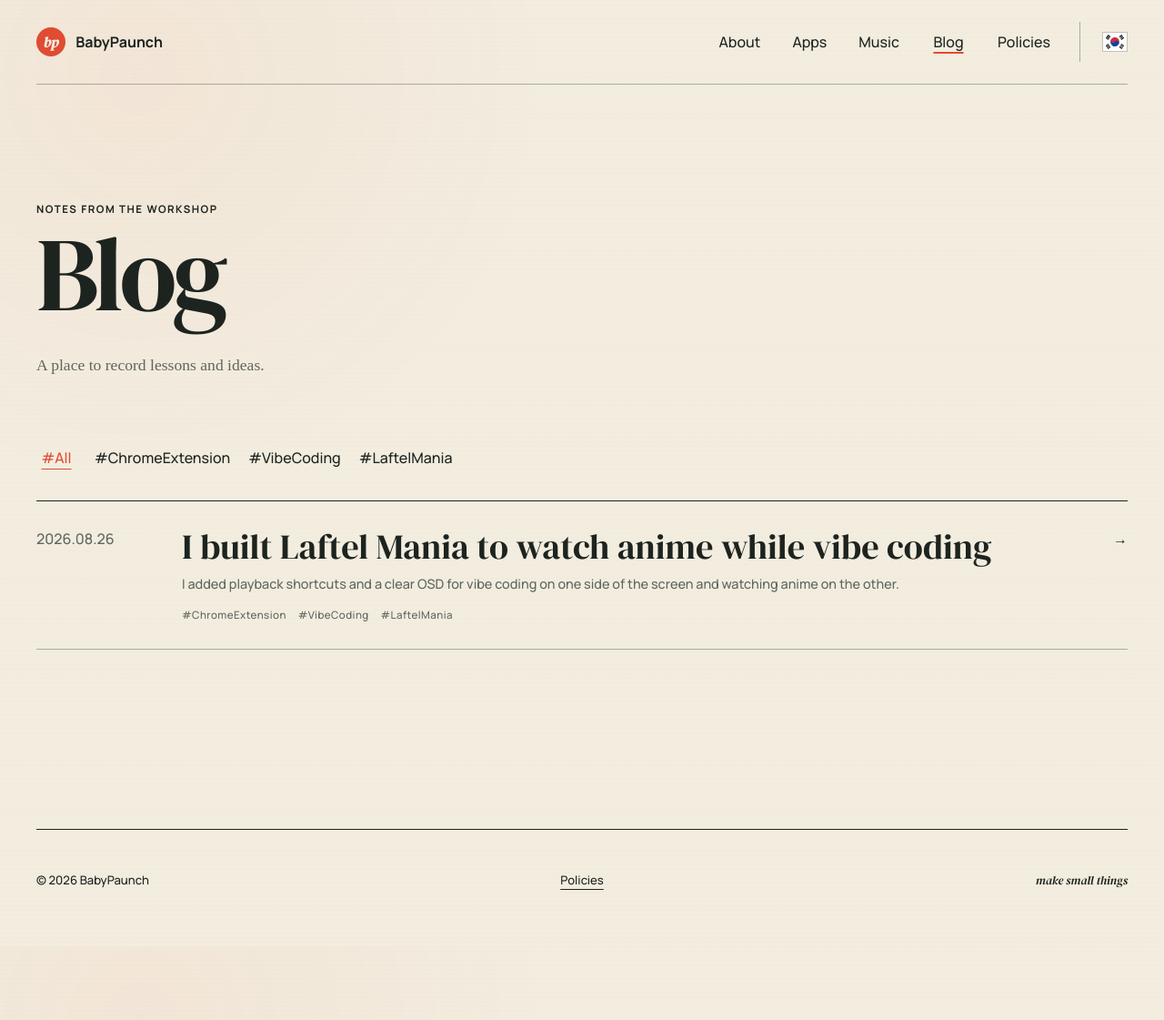
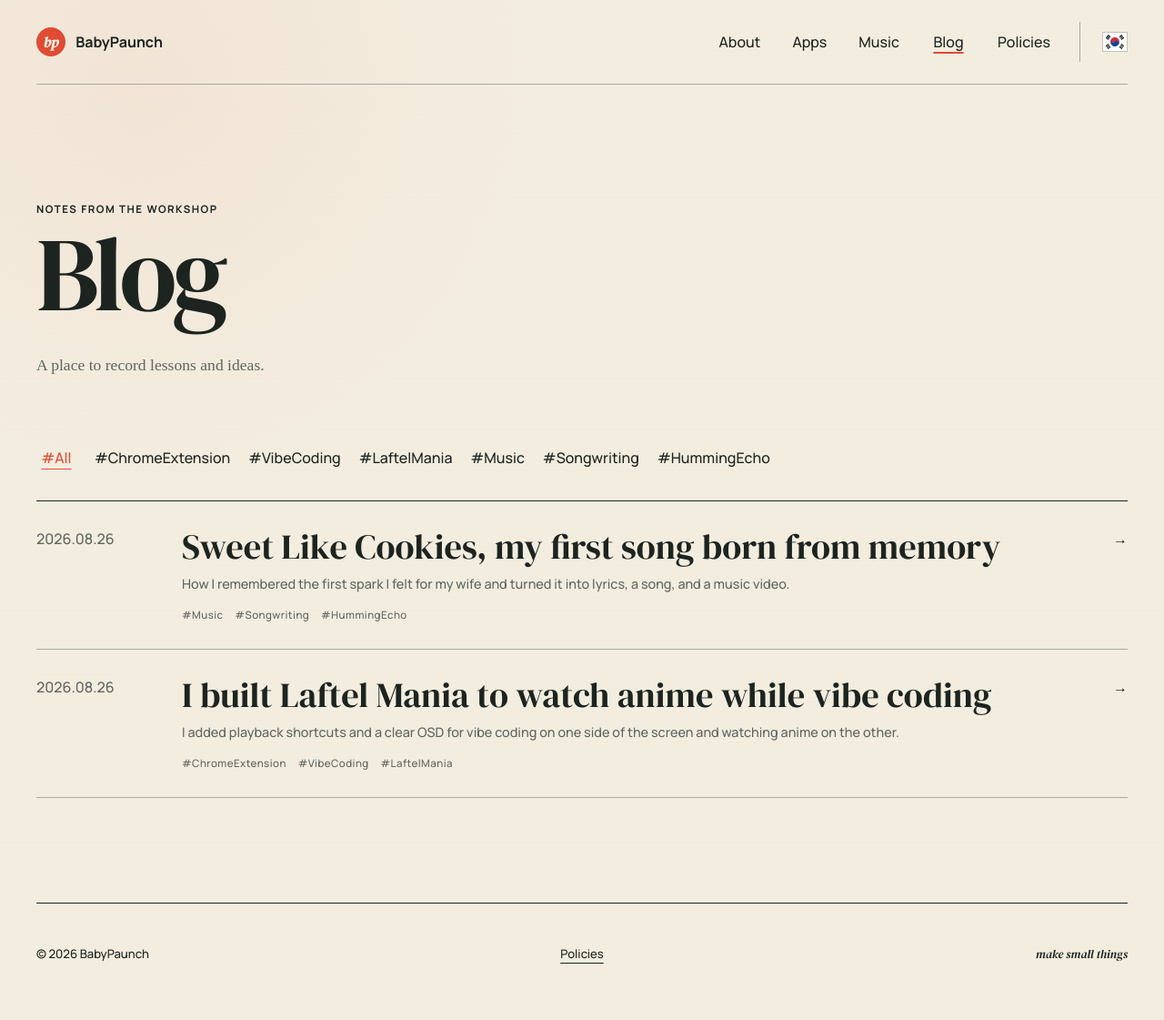
Before and after one commit to babypaunch/babypaunch.github.io, a Jekyll site: the page built from en/blog/index.html, in a window 1280 px wide. Shown: the whole page at 91% size. Built offline with Jekyll 4.4.1, drawn with Linux system fonts in a browser that asks for light colours; some web fonts are replaced; before the commit the page ends 1040 px from its top, so only the background shows below that; some of the changed lines change nothing that is shown.

Commit message:
feat(blog): Sweet Like Cookies 제작기 작성

```diff
--- a/_data/en.yml
+++ b/_data/en.yml
@@ -56,6 +56,9 @@
     chrome-extension: ChromeExtension
     vibe-coding: VibeCoding
     laftel-mania: LaftelMania
+    music: Music
+    songwriting: Songwriting
+    humming-echo: HummingEcho
 policies:
   intro: Policy documents for the apps and services provided by BabyPaunch.
   links:
--- a/_data/ko.yml
+++ b/_data/ko.yml
@@ -56,6 +56,9 @@
     chrome-extension: Chrome확장
     vibe-coding: 바이브코딩
     laftel-mania: LaftelMania
+    music: 음악
+    songwriting: 작사
+    humming-echo: HummingEcho
 policies:
   intro: BabyPaunch가 제공하는 앱과 서비스의 정책 문서를 확인할 수 있습니다.
   links:
--- /dev/null
+++ b/_posts/2026-08-26-sweet-like-cookies-en.md
@@ -0,0 +1,130 @@
+---
+layout: post
+locale: en
+page_key: blog
+title: Sweet Like Cookies, my first song born from memory
+description: How I remembered the first spark I felt for my wife and turned it into lyrics, a song, and a music video.
+category: Music
+date: 2026-08-26 01:00:00 +0900
+permalink: /en/blog/sweet-like-cookies/
+language_url: /blog/sweet-like-cookies/
+alternate_ko: /blog/sweet-like-cookies/
+alternate_en: /en/blog/sweet-like-cookies/
+tags:
+  - music
+  - songwriting
+  - humming-echo
+---
+
+Life became difficult in many ways from 2023 onward.
+
+After my wife passed away, I stayed inside for a long time. I experienced panic attacks, and there were days when distancing myself from reality felt like the only way to endure it. Time kept moving, but mine seemed to have stopped.
+
+About a year later, I began writing lyrics from the moments that reminded me of her. I could not fit our entire life into one song, so I returned to the very beginning.
+
+The first time I saw her photograph. I wanted to preserve that brief, unmistakable spark in a song.
+
+<p class="article-question">If I turned the first spark I felt for someone who is gone into a song, what would that memory look like?</p>
+
+## Like two strangers passing in the street
+
+I retold our first meeting as a different scene.
+
+On his way home, a well-dressed man sees a beautiful woman walking toward him. Their eyes meet for a moment. His heart races, and before he even knows her name, he imagines an entire future with her.
+
+In reality, the feeling came from the first time I saw my wife's photograph. I transformed it into a moment of falling for a stranger passing on the street. Rather than explain the memory exactly as it happened, I wanted it to unfold like a short film.
+
+I also slipped in a joke that a friend on social media used to make: when a man meets a woman, he immediately starts dreaming about the future. I expressed that ridiculous leap of imagination in one line.
+
+> I'm already grandpa, wrinkled and gray
+
+They have barely exchanged a glance, yet he is already an old man in the future they share. It is a funny image, but when someone captures your heart, even the distant future can suddenly feel close.
+
+## The turn hidden inside a bright song
+
+The music and lyrics are bright on the surface. His heartbeat moves lightly, and the daydream is sweet like a cookie.
+
+But the fantasy does not last. She walks past him, and he heads home alone again. The brief magic fades, leaving only its sweetness behind.
+
+The ending carries the feeling of `iljangchunmong`, a Korean expression for a beautiful dream that vanishes in an instant. Life can pass in ways that run against our hopes. I wanted the tender fantasy and the lonely reality to exist in the same song.
+
+Perhaps that was also how I felt about memory. Our time together had ended, but the feeling of that first spark had not disappeared.
+
+## A music video that existed in my head first
+
+As I wrote the lyrics, I could already see the music video clearly: a man in a suit holding an umbrella, two people passing one another, and an imagined future appearing for a moment before fading away.
+
+Finishing both the song and the video by myself took time.
+
+I created the images with Midjourney. Precise composition and narrative mattered more to me than making every shot move naturally, so I chose a sequence of still images. I shaped each angle, glance, and transition until the result came close to the film I had imagined.
+
+I first sketched all the lyrics in Korean, then used a translator to build the English version. A direct translation would not sing well, so I kept revising the words to preserve their meaning while making the pronunciation, length, and rhyme flow naturally.
+
+The process reminded me how much lyrics determine the direction of a song. I still write down new lines whenever inspiration comes. Before there is a melody, a song can already begin forming its expression and scenery inside a few sentences.
+
+## Putting my name in my first song
+
+`Sweet Like Cookies`, released on July 1, 2025, is my first song.
+
+I boldly put my own name in its opening line.
+
+> My name is Daegyu, I'm walking the lane
+
+It felt a little embarrassing, but I did not want to hide where the song began. It came from my own memory and carries a feeling I wanted to share directly.
+
+I hope this song might become a small serenade for someone in love. I want the spark I once held to travel through the music and reach another person's heart.
+
+<div class="music-video">
+  <iframe src="https://www.youtube-nocookie.com/embed/t6aQ-sHDGBA?rel=0" title="Sweet Like Cookies — YouTube video player" loading="lazy" allow="accelerometer; autoplay; clipboard-write; encrypted-media; gyroscope; picture-in-picture" referrerpolicy="strict-origin-when-cross-origin" allowfullscreen></iframe>
+</div>
+
+<iframe class="spotify-player" src="https://open.spotify.com/embed/track/5JGDMtUk9mb7m3hpLGWjSl?utm_source=generator&amp;theme=0" title="Sweet Like Cookies — Spotify music player" loading="lazy" allow="autoplay; clipboard-write; encrypted-media; fullscreen; picture-in-picture"></iframe>
+
+<details>
+  <summary>Read the full lyrics</summary>
+
+  <p>My name is Daegyu, I'm walking the lane,<br>
+  A suit so clean, not a wrinkle or stain.<br>
+  Umbrella in hand, I'm dressed for the rain,<br>
+  Then I see her and I'm never the same.</p>
+
+  <p>She's walking toward me, her eyes catch mine,<br>
+  A moment so still, like we're frozen in time.<br>
+  Locked in a glance, now I can't look away,<br>
+  And the movie in my mind starts to play.</p>
+
+  <p>Ooh<br>
+  My heart is thumpin', it's skippin' a beat<br>
+  Ooh<br>
+  Love just hit me right off my feet<br>
+  Ooh<br>
+  I'm already grandpa, wrinkled and gray<br>
+  Ooh<br>
+  But that daydream was sweet like cookies</p>
+
+  <p>My name is Daegyu, I breathe in her scent,<br>
+  A breeze of perfume — like heaven was sent.<br>
+  Before I know it, I turn my head,<br>
+  Follow her steps with thoughts I've bred.</p>
+
+  <p>She smiles so softly, she knows I'm there,<br>
+  A curl of her lips, like she's fully aware.<br>
+  I grin right back, but she walks on past,<br>
+  And my sweet imagination won't last.</p>
+
+  <p>Ooh<br>
+  My heart is thumpin', it's skippin' a beat<br>
+  Ooh<br>
+  Love just hit me right off my feet<br>
+  Ooh<br>
+  I'm already grandpa, wrinkled and gray<br>
+  Ooh<br>
+  But that daydream was sweet like cookies</p>
+
+  <p>My name is Daegyu, I'm heading back home,<br>
+  Alone in the dusk, but not quite alone.<br>
+  A moment of magic, it faded too fast,<br>
+  But like a warm cookie, the sweetness will last.</p>
+</details>
+
+<p class="article-summary"><strong>In one line:</strong> I reached into a time that had stopped and made a song from the first spark I once felt. I hope this sweet memory becomes a small serenade in someone else's love story.</p>
--- /dev/null
+++ b/_posts/2026-08-26-sweet-like-cookies.md
@@ -0,0 +1,130 @@
+---
+layout: post
+locale: ko
+page_key: blog
+title: 그리움으로 만든 첫 노래, Sweet Like Cookies
+description: 아내와 처음 만났던 순간의 설렘을 기억하며 가사를 쓰고, 노래와 뮤직비디오로 완성한 이야기.
+category: Music
+date: 2026-08-26 01:00:00 +0900
+permalink: /blog/sweet-like-cookies/
+language_url: /en/blog/sweet-like-cookies/
+alternate_ko: /blog/sweet-like-cookies/
+alternate_en: /en/blog/sweet-like-cookies/
+tags:
+  - music
+  - songwriting
+  - humming-echo
+---
+
+2023년부터 많은 것이 힘들어졌다.
+
+아내가 세상을 떠난 뒤 나는 오랫동안 집 안에 머물렀다. 공황을 겪었고, 현실에서 멀어지는 방식으로 하루를 버티기도 했다. 시간은 계속 흘렀지만 내 시간은 그 자리에 멈춰 있는 것 같았다.
+
+그렇게 1년쯤 지났을 때, 아내를 기억하게 하는 장면들로 가사를 쓰기 시작했다. 함께했던 모든 시간을 한꺼번에 담을 수는 없었다. 그래서 가장 처음으로 돌아갔다.
+
+사진으로 아내를 처음 봤던 순간. 그 짧고 선명한 설렘을 노래로 남기고 싶었다.
+
+<p class="article-question">떠난 사람과의 첫 설렘을 노래로 남기면, 그 기억은 어떤 모습이 될까?</p>
+
+## 우연히 스쳐 간 사람처럼
+
+노래 속에서는 첫 만남을 조금 다르게 그렸다.
+
+집으로 돌아가는 길, 잘 차려입은 한 남자가 자신을 향해 걸어오는 아름다운 여자를 발견한다. 눈이 마주친 짧은 순간에 마음이 뛰고, 아직 이름도 모르는 사람과의 먼 미래까지 상상한다.
+
+실제로는 아내의 사진을 처음 봤을 때의 마음이었다. 그 설렘을 길에서 우연히 스쳐 지나간 사람에게 첫눈에 반하는 장면으로 바꿨다. 기억을 그대로 설명하는 대신, 한 편의 짧은 영화처럼 보여주고 싶었다.
+
+가사에는 소셜 친구가 자주 하던 농담도 슬쩍 넣었다. 남자는 여자를 만나면 순식간에 미래를 꿈꾼다는 말이었다. 나는 그 엉뚱한 상상을 이렇게 표현했다.
+
+> I'm already grandpa, wrinkled and gray
+
+눈이 마주친 지 얼마 되지도 않았는데 머릿속에서는 이미 함께 늙어 할아버지가 되어 있다. 조금 우스운 장면이지만, 누군가에게 마음을 빼앗긴 순간에는 그만큼 먼 미래도 한순간에 가까워진다.
+
+## 밝은 노래 안에 남겨둔 반전
+
+노래의 분위기와 가사는 전체적으로 밝다. 두근거리는 마음은 경쾌하게 흐르고, 상상은 쿠키처럼 달콤하다.
+
+하지만 그 상상은 오래가지 않는다. 여자는 그대로 지나가고, 남자는 다시 혼자 집으로 향한다. 잠깐의 마법은 사라졌지만 그 순간의 달콤함만 마음에 남는다.
+
+이 결말에는 `일장춘몽`의 의미를 담았다. 바라는 마음과는 다르게 삶은 덧없이 흘러가기도 한다. 사랑스러운 상상과 쓸쓸한 현실이 같은 노래 안에 함께 있기를 바랐다.
+
+어쩌면 내가 기억을 대하는 마음도 그와 비슷했을 것이다. 함께했던 시간은 끝났지만, 그때의 설렘까지 사라진 것은 아니었다.
+
+## 머릿속에 먼저 완성된 뮤직비디오
+
+가사를 쓸 때부터 뮤직비디오의 구도와 흐름이 머릿속에 또렷하게 그려졌다. 정장을 입고 우산을 든 남자, 서로를 스쳐 가는 두 사람, 잠깐 펼쳐졌다가 사라지는 미래의 상상까지 이미 한 편의 영상처럼 이어져 있었다.
+
+하지만 혼자서 노래와 영상을 모두 완성하는 데에는 많은 시간이 필요했다.
+
+그림은 Midjourney로 만들었다. 영상을 자연스럽게 움직이게 만드는 것보다, 머릿속에 있던 구도와 흐름을 정확히 보여주는 일이 더 중요했다. 그래서 스틸컷을 이어 붙이는 형식을 선택했다. 각 장면의 시선과 순서를 직접 정하며 내가 상상했던 이야기에 가깝게 다듬었다.
+
+한국어로 가사를 모두 스케치한 뒤 번역기를 이용해 영어로 옮겼다. 그대로 번역하면 노래가 되지 않았기 때문에 의미를 지키면서도 발음과 길이, 라임이 자연스럽게 이어지도록 계속 고쳤다.
+
+이 작업을 하며 가사가 노래의 방향을 얼마나 크게 결정하는지 새삼 느꼈다. 지금도 영감이 떠오를 때마다 여러 가사를 적어두고 있다. 멜로디가 시작되기 전, 노래는 이미 몇 줄의 문장 안에서 자신의 표정과 장면을 만들고 있었다.
+
+## 내 이름을 넣은 첫 노래
+
+`Sweet Like Cookies`는 2025년 7월 1일 발매한 내 첫 곡이다.
+
+첫 곡이었기에 가사 첫 줄부터 내 이름을 과감하게 넣었다.
+
+> My name is Daegyu, I'm walking the lane
+
+조금 쑥스럽더라도 이 노래가 어디에서 시작됐는지 숨기고 싶지 않았다. 내 기억에서 태어난 노래이고, 내가 직접 전하고 싶은 설렘이기 때문이다.
+
+이 노래가 누군가에게는 사랑하는 사람을 위한 작은 세레나데가 되었으면 한다. 내가 간직했던 두근거림이 노래를 건너 다른 누군가의 마음에도 닿기를 바란다.
+
+<div class="music-video">
+  <iframe src="https://www.youtube-nocookie.com/embed/t6aQ-sHDGBA?rel=0" title="Sweet Like Cookies — YouTube 영상 플레이어" loading="lazy" allow="accelerometer; autoplay; clipboard-write; encrypted-media; gyroscope; picture-in-picture" referrerpolicy="strict-origin-when-cross-origin" allowfullscreen></iframe>
+</div>
+
+<iframe class="spotify-player" src="https://open.spotify.com/embed/track/5JGDMtUk9mb7m3hpLGWjSl?utm_source=generator&amp;theme=0" title="Sweet Like Cookies — Spotify 음악 플레이어" loading="lazy" allow="autoplay; clipboard-write; encrypted-media; fullscreen; picture-in-picture"></iframe>
+
+<details>
+  <summary>전체 가사 보기</summary>
+
+  <p>My name is Daegyu, I'm walking the lane,<br>
+  A suit so clean, not a wrinkle or stain.<br>
+  Umbrella in hand, I'm dressed for the rain,<br>
+  Then I see her and I'm never the same.</p>
+
+  <p>She's walking toward me, her eyes catch mine,<br>
+  A moment so still, like we're frozen in time.<br>
+  Locked in a glance, now I can't look away,<br>
+  And the movie in my mind starts to play.</p>
+
+  <p>Ooh<br>
+  My heart is thumpin', it's skippin' a beat<br>
+  Ooh<br>
+  Love just hit me right off my feet<br>
+  Ooh<br>
+  I'm already grandpa, wrinkled and gray<br>
+  Ooh<br>
+  But that daydream was sweet like cookies</p>
+
+  <p>My name is Daegyu, I breathe in her scent,<br>
+  A breeze of perfume — like heaven was sent.<br>
+  Before I know it, I turn my head,<br>
+  Follow her steps with thoughts I've bred.</p>
+
+  <p>She smiles so softly, she knows I'm there,<br>
+  A curl of her lips, like she's fully aware.<br>
+  I grin right back, but she walks on past,<br>
+  And my sweet imagination won't last.</p>
+
+  <p>Ooh<br>
+  My heart is thumpin', it's skippin' a beat<br>
+  Ooh<br>
+  Love just hit me right off my feet<br>
+  Ooh<br>
+  I'm already grandpa, wrinkled and gray<br>
+  Ooh<br>
+  But that daydream was sweet like cookies</p>
+
+  <p>My name is Daegyu, I'm heading back home,<br>
+  Alone in the dusk, but not quite alone.<br>
+  A moment of magic, it faded too fast,<br>
+  But like a warm cookie, the sweetness will last.</p>
+</details>
+
+<p class="article-summary"><strong>한 줄 요약:</strong> 멈춰 있던 시간 속에서 첫 설렘을 다시 꺼내 만든 노래. 이 달콤한 기억이 누군가의 사랑에도 작은 세레나데가 되기를 바란다.</p>
--- a/styles.css
+++ b/styles.css
@@ -329,6 +329,8 @@
 .article-body p, .article-body ul { margin: 0 0 1.5rem; }
 .article-body ul { padding-left: 1.25rem; }
 .article-body code { padding: .1rem .4rem; border: 1px solid var(--ink); border-radius: .2rem; background: var(--ink); color: var(--paper); font: .9em/1.5 ui-monospace, monospace; }
+.article-body details { margin-top: 2rem; padding-block: 1rem; border-block: 1px solid var(--line); }
+.article-body summary { cursor: pointer; font-weight: 700; }
 .article-back { margin-top: 1rem; }
 .not-found { min-height: calc(100vh - 176px); }
 .not-found-actions { display: flex; flex-wrap: wrap; gap: 1rem 2rem; margin-top: 1rem; }
```
